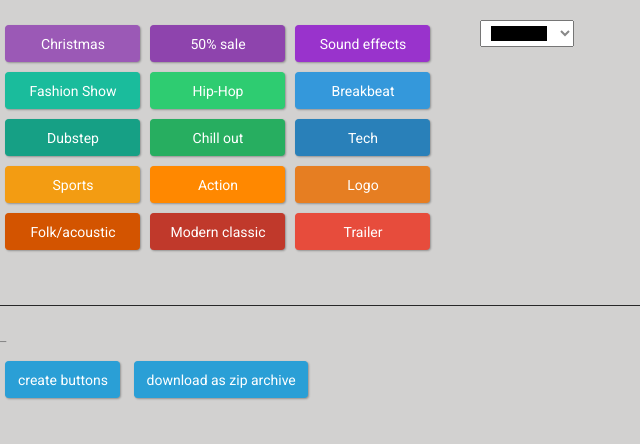
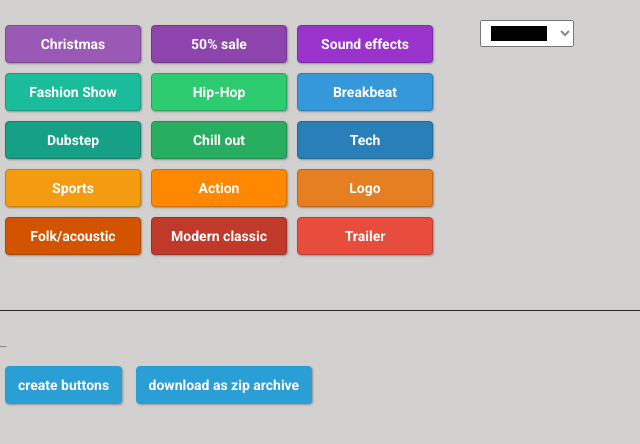
Before and after one commit to prohazko/prohazko.github.io, a website: page abtn/index.html in a window 1280 px wide. Shown: the whole page, without its empty margins (0-640 px from the left). Drawn offline with Linux system fonts and the light colour scheme.

Commit message:
darken border

```diff
--- a/abtn/main.js
+++ b/abtn/main.js
@@ -10,6 +10,27 @@ function Button(category, title) {
     this.color = null;
 }
 
+function shadeColor(color, percent) {
+
+    var R = parseInt(color.substring(1, 3), 16);
+    var G = parseInt(color.substring(3, 5), 16);
+    var B = parseInt(color.substring(5, 7), 16);
+
+    R = parseInt(R * (100 + percent) / 100);
+    G = parseInt(G * (100 + percent) / 100);
+    B = parseInt(B * (100 + percent) / 100);
+
+    R = (R < 255) ? R : 255;
+    G = (G < 255) ? G : 255;
+    B = (B < 255) ? B : 255;
+
+    var RR = ((R.toString(16).length == 1) ? "0" + R.toString(16) : R.toString(16));
+    var GG = ((G.toString(16).length == 1) ? "0" + G.toString(16) : G.toString(16));
+    var BB = ((B.toString(16).length == 1) ? "0" + B.toString(16) : B.toString(16));
+
+    return "#" + RR + GG + BB;
+}
+
 Button.prototype.render = function () {
     var width = this.category.root.width;
     var cls = this.category.cls;
@@ -20,7 +41,7 @@ Button.prototype.render = function () {
         .val(this.title);
     if (this.color != null) {
         this.$btn.css('background-color', this.color)
-        this.$btn.css('border-color', this.color)
+        this.$btn.css('border-color', shadeColor( this.color, -17))
         $("#colors").append( $("<option>").val(this.color) )
     }
 
--- a/abtn/mx.css
+++ b/abtn/mx.css
@@ -1,10 +1,9 @@
 .btn {
 margin: 5px;
-    border-bottom: medium none;
-    border-right: medium none;
     box-shadow: 1px 1px 2px rgba(0, 0, 0, 0.3);
 
     transition: all 0.2s ease 0s;
+    font-weight:bold;
 }
 
 body {
```
